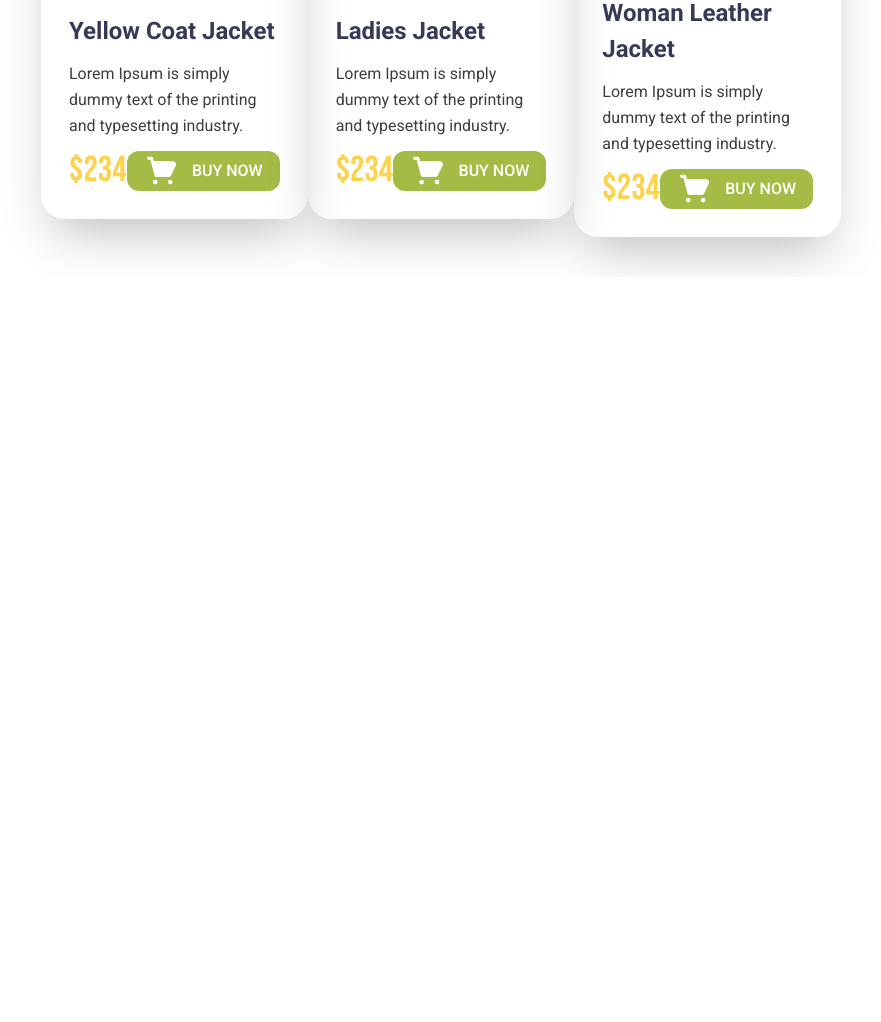
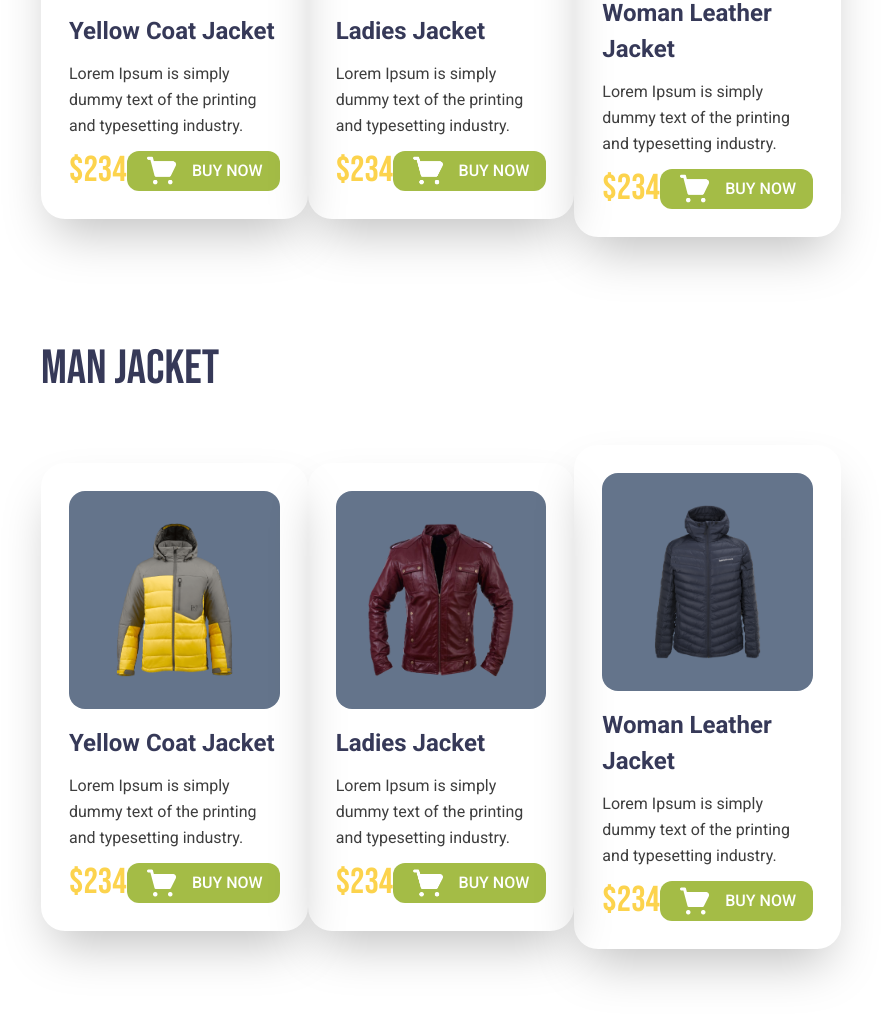
Before and after one commit to faazizpro/faazizpro-fashion, a plain HTML site: page index.html in a window 1280 px wide. Shown: the part 1008-2030 px from the top of the page, without its empty margins (199-1080 px from the left). Before the commit the page ends 1285 px from the top, so only its background shows below. Drawn offline with nearby package versions, Linux system fonts and the light colour scheme.

Commit message:
Man Jacket Done

```diff
--- a/index.html
+++ b/index.html
@@ -40,7 +40,7 @@
         </section>
     </header>
 
-    <section class="woman-jacket px-[240px] woman-jacket-title mt-12 mb-10">
+    <section class="woman-jacket px-[240px] mb-24 woman-jacket-title mt-12 mb-10">
         <h2 class="mb-10">WOMAN JACKET</h2>
         <div class="flex justify-between items-center">
             <div class="women-jackets w-[370px] shadow-2xl p-7 rounded-3xl">
@@ -85,5 +85,50 @@
         </div>
     </section>
 
+    <section class="man-jacket px-[240px] mb-24 woman-jacket-title mt-12 mb-10">
+        <h2 class="mb-10">MAN JACKET</h2>
+        <div class="flex justify-between items-center">
+            <div class="women-jackets w-[370px] shadow-2xl p-7 rounded-3xl">
+                <img src="./images/jacket-4.png" class="bg-slate-500 p-8 rounded-2xl  mb-4" alt="">
+                <h3 class="jacket-title mb-3">Yellow Coat Jacket </h3>
+                <p class="jacket-p mb-3">Lorem Ipsum is simply dummy text of the
+                    printing and typesetting industry.
+                </p>
+                <div class="prices flex justify-between">
+                    <p class="text-amber-300 text-4xl">$234</p>
+                    <button class="flex gap-3 justify-center items-center bg-[#A4BC46] rounded-xl hero-button-text px-1">
+                        <img src="./icons/shopping-cart 1.png" alt="" class="w-1/4 "> BUY NOW
+                    </button>
+                </div>
+            </div>
+            <div class="women-jackets w-[370px] shadow-2xl p-7 rounded-3xl">
+                <img src="./images/jacket-5.png" class="bg-slate-500 p-8 rounded-2xl  mb-4" alt="">
+                <h3 class="jacket-title mb-3">Ladies Jacket </h3>
+                <p class="jacket-p mb-3">Lorem Ipsum is simply dummy text of the
+                    printing and typesetting industry.
+                </p>
+                <div class="prices flex justify-between">
+                    <p class="text-amber-300 text-4xl">$234</p>
+                    <button class="flex gap-3 justify-center items-center bg-[#A4BC46] rounded-xl hero-button-text px-1">
+                        <img src="./icons/shopping-cart 1.png" alt="" class="w-1/4 "> BUY NOW
+                    </button>
+                </div>
+            </div>
+            <div class="women-jackets w-[370px] shadow-2xl p-7 rounded-3xl">
+                <img src="./images/jacket-6.png" class="bg-slate-500 p-8 rounded-2xl  mb-4" alt="">
+                <h3 class="jacket-title mb-3">Woman Leather Jacket</h3>
+                <p class="jacket-p mb-3">Lorem Ipsum is simply dummy text of the
+                    printing and typesetting industry.
+                </p>
+                <div class="prices flex justify-between">
+                    <p class="text-amber-300 text-4xl">$234</p>
+                    <button class="flex gap-3 justify-center items-center bg-[#A4BC46] rounded-xl hero-button-text px-1">
+                        <img src="./icons/shopping-cart 1.png" alt="" class="w-1/4 "> BUY NOW
+                    </button>
+                </div>
+            </div>
+        </div>
+    </section>
+
 </body>
 </html>
```
